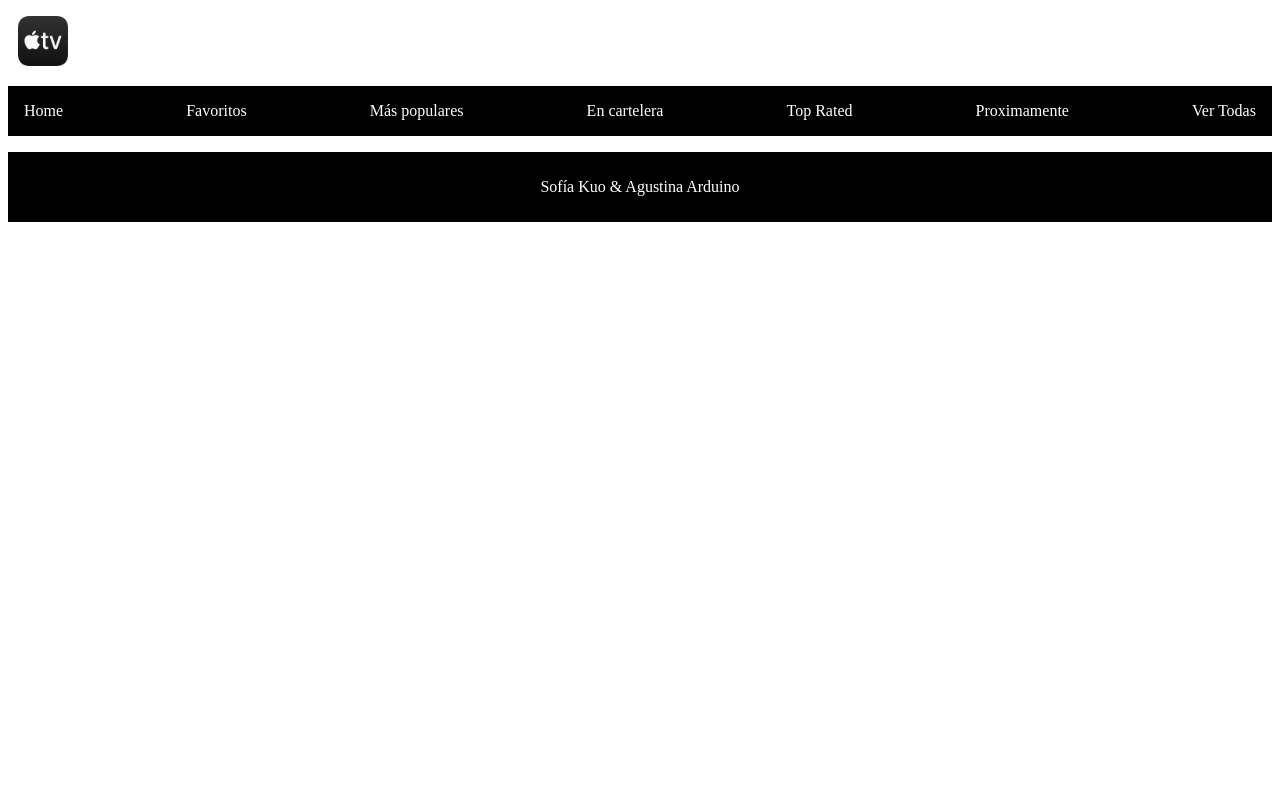
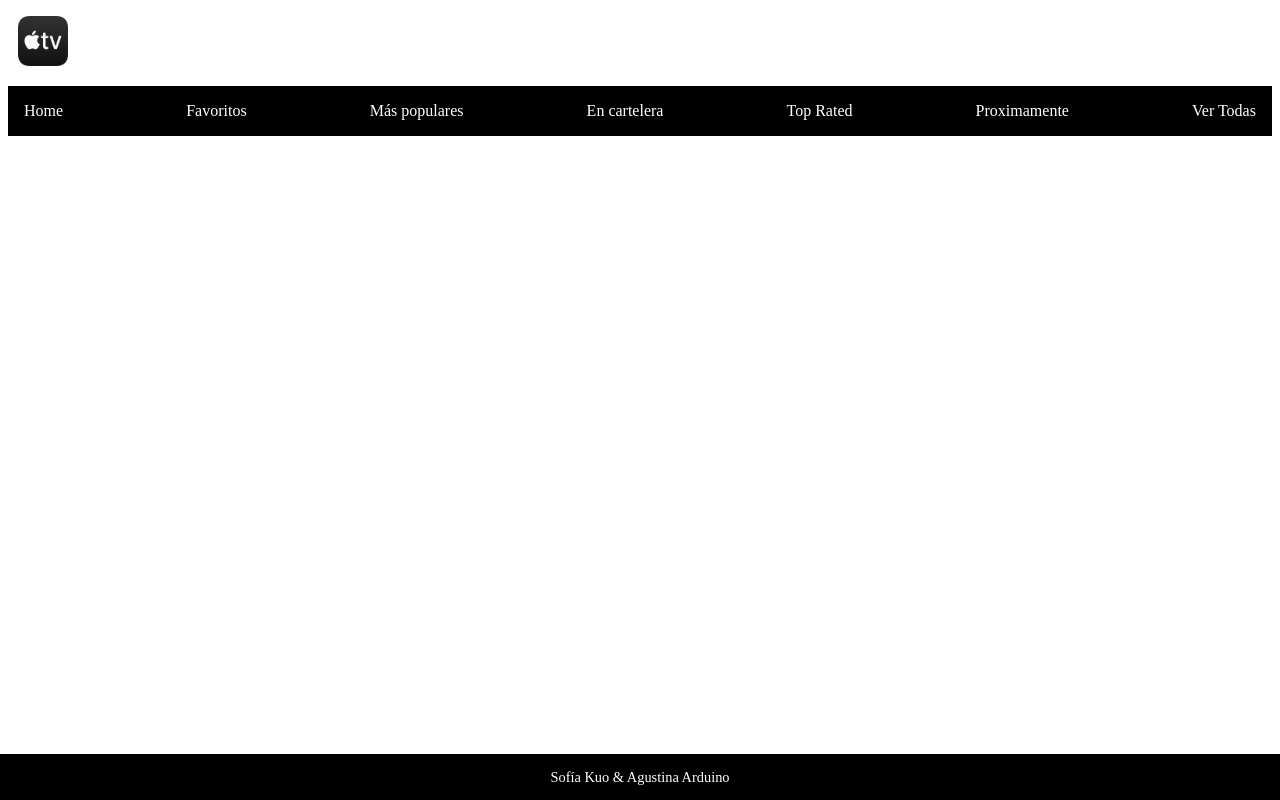
Before and after one commit to agusarduino/progra3, a React (Create React App) app in the folder proyecto-integrador/: page / in a window 1280 px wide. Built offline with nearby package versions, Linux system fonts and the light colour scheme.

Commit message:
hice detalle de pelicula

```diff
--- a/proyecto-integrador/src/App.js
+++ b/proyecto-integrador/src/App.js
@@ -3,6 +3,7 @@ import {Switch, Route } from 'react-router-dom';
 import Header from './components/Header/Header';
 import Footer from './components/Footer/Footer';
 import Home from './screens/Home/Home';
+import Detalle from './components/DetallePelicula/DetallePelicula';
 import NotFound from './components/NotFound/NotFound';
 import Imagenes from './components/Peliculas';
 
@@ -10,10 +11,13 @@ function App() {
 
   return (
     <div className="App">
+      <Header />
       <Switch>
         <Route path="/" exact={true} component={Home} />
-        <Route path="/notfound" component={NotFound} />
+        <Route path='/detalle/:id' component={Detalle} />
+        <Route component={NotFound} />
       </Switch>
+      <Footer />
     </div>
   );
 }
--- /dev/null
+++ b/proyecto-integrador/src/components/DetallePelicula/DetallePelicula.js
@@ -0,0 +1,52 @@
+import React, { Component } from 'react';
+
+class DetallePelicula extends Component {
+    constructor(props) {
+        super(props)
+        this.state={
+            pelicula: '',
+        }
+    }
+
+    llamadoApi(url, consecuencia) {
+        fetch(url)
+            .then(response => response.json())
+            .then(data => consecuencia(data))
+            .catch(error => console.error( error))
+    }
+
+    componentDidMount(props) {
+        const id = this.props.match.params.id;
+         // ver esto de api porque no anda
+        const url = ``;
+        this.llamadoApi(url, (data) => {
+            this.setState({ pelicula: data });
+            console.log(data);
+        });
+    }
+
+    agregarFavoritos(id) {
+
+    }
+
+    render () {
+        const { pelicula } = this.state;
+
+        return(
+            <div>
+
+                <img src='https://api.themoviedb.org/3/collection/`${pelicula.poster.path}`/images' alt='Portada de ${}'></img>
+                <h1>{pelicula.title}</h1>
+                <p>Rating: {pelicula.vote_average}</p>
+                <p>Fecha de estreno: {pelicula.release_date}</p>
+                <p>Duración: {pelicula.runtime} minutos</p>
+                <p>Sinópsis: {pelicula.overview}</p>
+                <p>Géneros: {pelicula.genres?.map((genero)=> genero.name)} </p>
+                <button> Agregar a favoritos </button>
+
+            </div>
+        )
+    }
+}
+
+export default DetallePelicula;
--- a/proyecto-integrador/src/components/Footer/styles.css
+++ b/proyecto-integrador/src/components/Footer/styles.css
@@ -1,8 +1,15 @@
 .footer {
     background-color: black;
+    padding: 0.05% 0;
+    padding-bottom: 0%;
     text-align: center;
-    padding: 10px 0;
+    font-family: 'Abel';
+    bottom: 0%;
+    width: 100%;
     color: white;
-    bottom: 0;
-    width: 100%;
+    margin-top: auto;
+    left: 0;
+    font-size: 90%;
+    position: fixed;
+    margin-top: 1%;
 }
--- a/proyecto-integrador/src/components/NotFound/NotFound.js
+++ b/proyecto-integrador/src/components/NotFound/NotFound.js
@@ -1,7 +1,7 @@
 function NotFound() {
     return (
         <div>
-            <h1>Error 404 page not found</h1>
+            <h1>Error 404 Page not found</h1>
         </div>
     )
 };
--- a/proyecto-integrador/src/screens/Home/Home.js
+++ b/proyecto-integrador/src/screens/Home/Home.js
@@ -5,7 +5,6 @@ import Footer from "../../components/Footer/Footer";
 function Home(){
     return(
         <React.Fragment>
-            <Header />
             <Footer />
         </React.Fragment>
     )
```
Also changed, not shown: proyecto-integrador/src/screens/NotFound/NotFound.js (deleted, +0 -11 lines).
